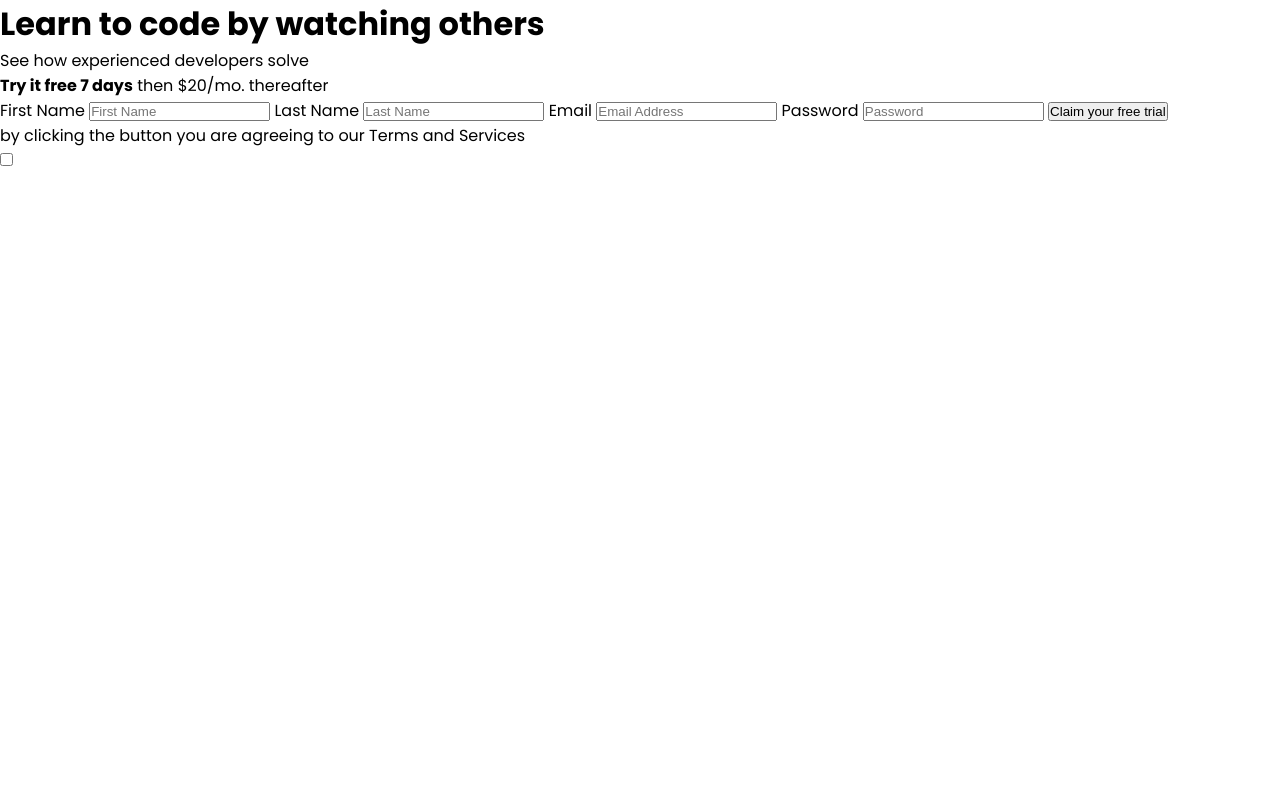
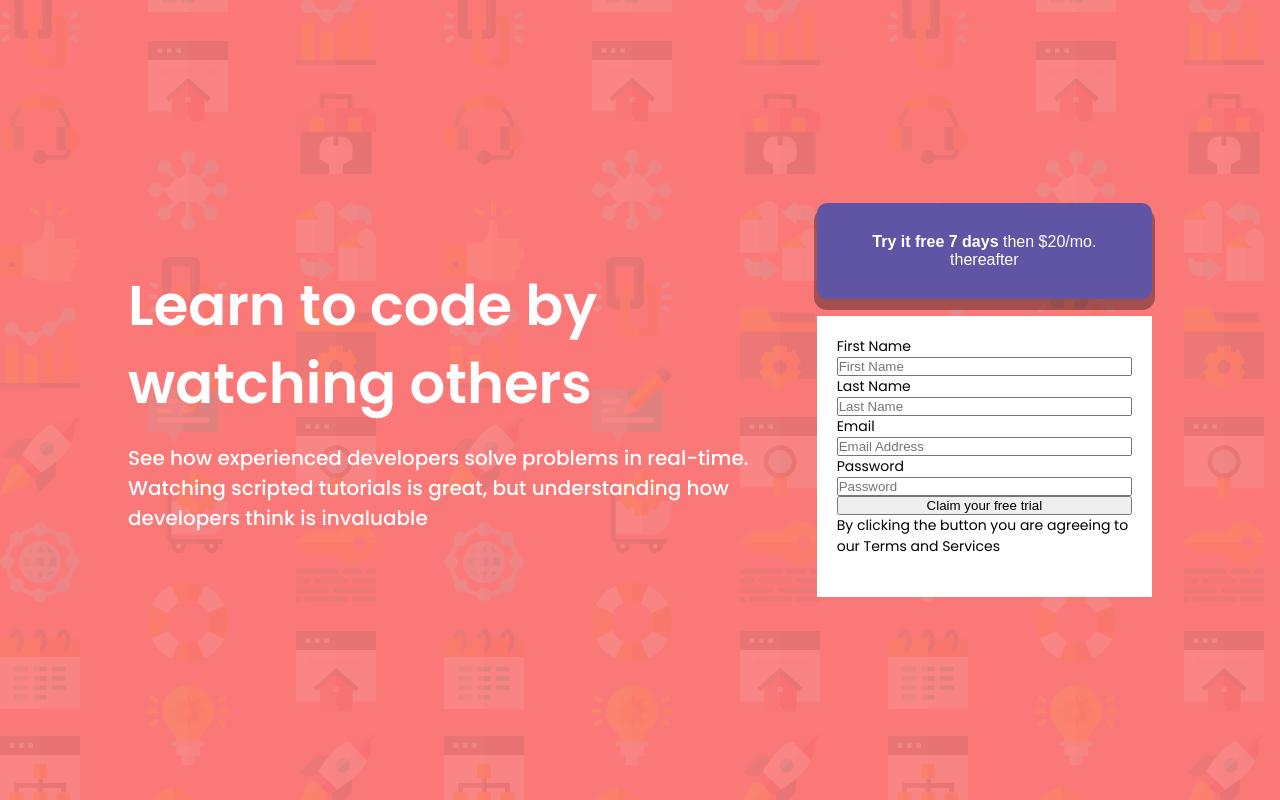
Before and after one commit to thedekerone/sign-up-clone, a plain HTML site: page index.html in a window 1280 px wide. Drawn offline with Linux system fonts and the light colour scheme.

Commit message:
Styling the banner

```diff
--- a/index.html
+++ b/index.html
@@ -19,40 +19,46 @@
     <title>Intro component with sign up form</title>
   </head>
   <body>
+    <main class="main">
       <div class="hero">
         <h1>Learn to code by watching others</h1>
-      <p>See how experienced developers solve</p>
+        <p>
+          See how experienced developers solve problems in real-time. Watching
+          scripted tutorials is great, but understanding how developers think is
+          invaluable
+        </p>
       </div>
       <div class="form__container">
-      <div class="banner">
-        <b>Try it free 7 days</b> then $20/mo. thereafter
-      </div>
+        <button class="banner">
+          <div class="bold">Try it free 7 days</div>
+          then $20/mo. thereafter
+        </button>
         <form>
-        <label>
+          <label for="first">
             First Name
-          <input type="text" placeholder="First Name" />
           </label>
-        <label>
+          <input type="text" id="first" placeholder="First Name" />
+          <label for="last">
             Last Name
-          <input type="text" placeholder="Last Name" />
           </label>
-        <label>
+          <input type="text" id="last" placeholder="Last Name" />
+          <label for="email">
             Email
-          <input type="email" placeholder="Email Address" />
           </label>
-        <label>
+          <input type="email" placeholder="Email Address" id="email" />
+          <label for="password">
             Password
-          <input type="password" placeholder="Password" />
           </label>
+          <input type="password" id="password" placeholder="Password" />
           <button type="submit">Claim your free trial</button>
-        <label>
+          <div class="agreement">
             <p>
-            by clicking the button you are agreeing to our
+              By clicking the button you are agreeing to our
               <span>Terms and Services</span>
             </p>
-          <input type="checkbox" name="" id="" />
-        </label>
+          </div>
         </form>
       </div>
+    </main>
   </body>
 </html>
--- a/style.css
+++ b/style.css
@@ -3,6 +3,65 @@
   padding: 0;
   box-sizing: border-box;
 }
+html {
+  font-size: 62.5%;
+}
 body {
-  font-family: "Poppins", sans-serif;
+  font-family: 'Poppins', sans-serif;
+  width: 100vw;
+  font-size: 1.4rem;
+  height: 100vh;
+  background: #fa7978 url('images/bg-intro-desktop.png');
 }
+
+.main {
+  display: flex;
+  max-width: 80vw;
+  width: 100%;
+  height: 100%;
+  margin: 0 auto;
+  align-items: center;
+  justify-content: space-between;
+}
+
+.form__container {
+  display: flex;
+  flex-direction: column;
+}
+form {
+  display: flex;
+  flex-direction: column;
+  background-color: white;
+  padding: 2rem 2rem 4rem 2rem;
+}
+.hero {
+  max-width: 700px;
+  width: 100%;
+  margin: 0 auto;
+}
+.hero h1 {
+  color: white;
+  font-size: 5.6rem;
+  font-weight: 600;
+  line-height: 1.4;
+}
+.hero p {
+  color: white;
+  font-size: 2rem;
+  font-weight: 500;
+  margin-top: 2rem;
+}
+.banner {
+  background-color: hsl(248, 32%, 49%);
+  color: white;
+  padding: 3rem 4rem;
+  margin-bottom: 1.7rem;
+  font-size: 1.6rem;
+  border-radius: 10px;
+  box-shadow: 0px 8px 0px 3px rgba(0, 0, 0, 0.35);
+  border: none;
+}
+.bold {
+  display: inline;
+  font-weight: bold;
+}
```
Lines whose indentation alone changed are shown as unchanged.
